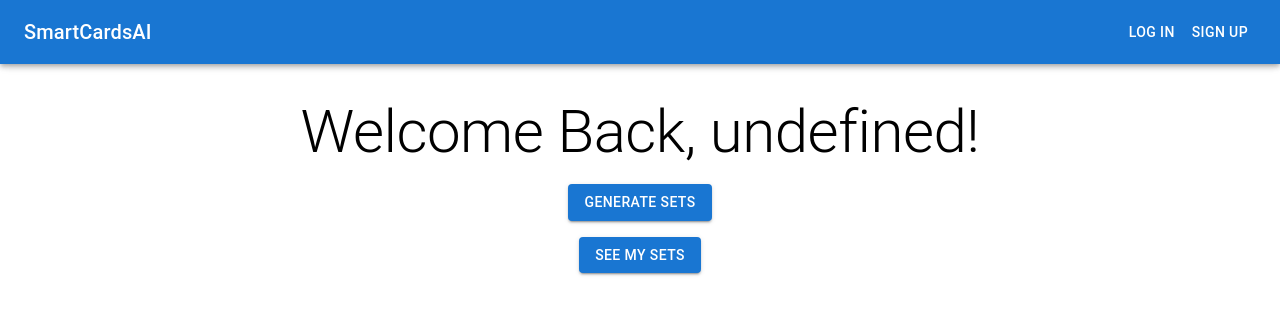
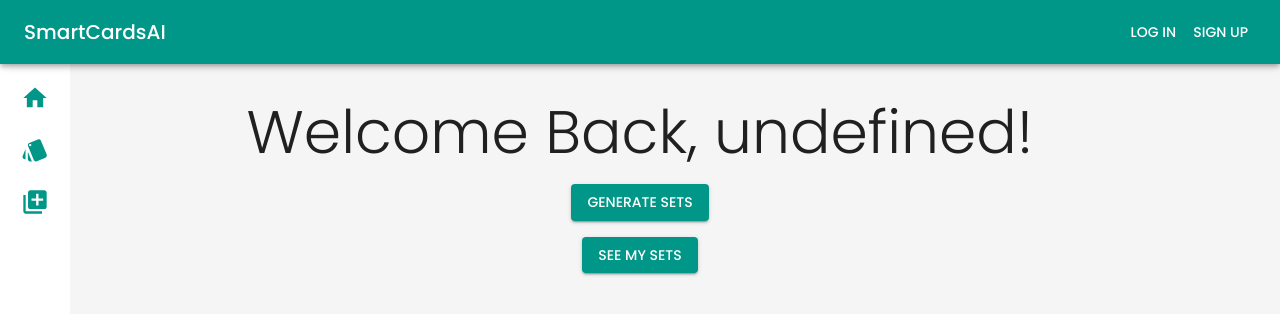
Before and after one commit to brianhe1/smartcards-ai, a Next.js app: page /userDashboard in a window 1280 px wide. Shown: the top 314 px of the page. Built offline with nearby package versions, Linux system fonts and the light colour scheme; no server answers.

Commit message:
implemented some ui for user dashboard

```diff
--- a/app/userDashboard/page.js
+++ b/app/userDashboard/page.js
@@ -1,10 +1,45 @@
 'use client'
 
-import { AppBar, Toolbar, Typography, Button, Box, Grid, CircularProgress} from "@mui/material";
-import Head from "next/head";
+import { AppBar, Toolbar, Typography, Button, Box, Grid, CircularProgress, IconButton} from "@mui/material";
 import { useUser } from '@clerk/nextjs';
 import {SignedIn, SignedOut, UserButton} from "@clerk/nextjs";
 import { useState, useEffect } from "react";
+
+import * as React from 'react';
+import Drawer from '@mui/material/Drawer';
+import List from '@mui/material/List';
+import Divider from '@mui/material/Divider';
+import ListItem from '@mui/material/ListItem';
+import InboxIcon from '@mui/icons-material/MoveToInbox';
+import MailIcon from '@mui/icons-material/Mail';
+import CssBaseline from '@mui/material/CssBaseline';
+
+import HomeIcon from '@mui/icons-material/Home';
+import StyleIcon from '@mui/icons-material/Style';
+import QueueIcon from '@mui/icons-material/Queue';
+
+import { ThemeProvider, createTheme } from '@mui/material/styles';
+import { styled } from '@mui/material/styles';
+import { grey, teal, blue, cyan, green, orange, pink, lightBlue} from '@mui/material/colors';
+
+const drawerWidth = 70;
+
+const theme = createTheme({
+  typography: {
+    fontFamily: '"Poppins", "Lato", "Arial", sans-serif',
+  },
+  palette: {
+    background: {
+      default: grey[100],  // set the default background color for the whole app
+    },
+    primary: {
+      main: teal[500],    // primary color
+    },
+    secondary: {
+      main: "#ffffff",    // secondary color
+    },
+  }
+});
 
 const UserDashboard = () => {
     const { user, isLoaded, isSignedIn } = useUser(); // Get the current user and loading status
@@ -25,9 +60,11 @@
     }
 
     return (
+      <ThemeProvider theme={theme}>
     <Box maxWidth="100vw">
         {/* app bar */}
-        <AppBar position="fixed">
+        <CssBaseline />
+        <AppBar position="fixed" sx={{ zIndex: (theme) => theme.zIndex.drawer + 1 }}>
           <Toolbar>
             <Typography variant="h6" style={{flexGrow: 1}}>
               SmartCardsAI
@@ -44,6 +81,39 @@
           </Toolbar>
         </AppBar>
 
+        {/* menu drawer */}
+        <Drawer
+          variant="permanent"
+          sx={{
+            width: drawerWidth,
+            flexShrink: 0,
+            [`& .MuiDrawer-paper`]: { width: drawerWidth, boxSizing: 'border-box', borderRight: 'none' },
+            backgroundColor: theme.palette.primary.main,
+          }}
+        >
+          <Toolbar />
+          <Box sx={{ overflow: 'auto', display: "flex", flexDirection: "column", alignItems: "center"}}>
+            <List>
+              <ListItem disablePadding>
+                <IconButton aria-label="home" size="large" color="primary">
+                  <HomeIcon fontSize="inherit" />
+                </IconButton>
+              </ListItem>
+              <ListItem disablePadding>
+                <IconButton aria-label="library" size="large" color="primary">
+                  <StyleIcon fontSize="inherit" />
+                </IconButton>
+              </ListItem>
+              <ListItem disablePadding>
+                <IconButton aria-label="library" size="large" color="primary">
+                  <QueueIcon fontSize="inherit" />
+                </IconButton>
+              </ListItem>
+            </List>
+            <Divider/>
+          </Box>
+        </Drawer>
+
         {/* user dashboard */}
         <Box
             sx={{ display: "flex", flexDirection: "column", alignItems: "center", mt: 12}}
@@ -53,6 +123,7 @@
         <Button variant="contained" color="primary" sx={{mt:2}} href="/flashcards">See my Sets</Button>
       </Box>
     </Box>
+    </ThemeProvider>
     )
 }
 
```
